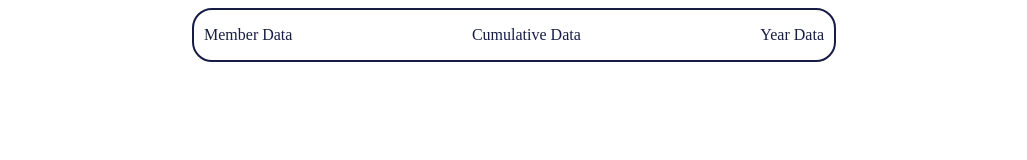
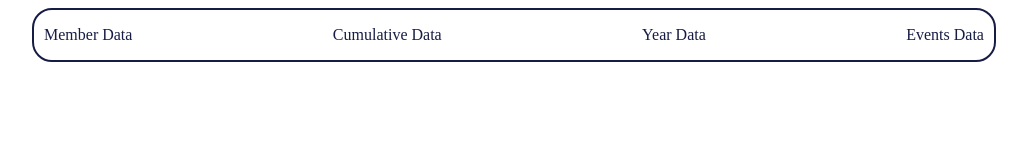
Before and after one commit to AxelGoetz/techsoc-visualization, a website: page index.html in a window 1280 px wide. Shown: the whole page, without its empty margins (134-1161 px from the left). Drawn offline with Linux system fonts and the light colour scheme; files that its build step writes are made by us from their sources.

Commit message:
Add another option

```diff
--- a/index.html
+++ b/index.html
@@ -12,6 +12,7 @@
           <li id="function1">Member Data</li>
           <li id="function2">Cumulative Data</li>
           <li id="function3">Year Data</li>
+          <li id="function4">Events Data</li>
         </ul>
       </div>
       <script src="dist/index.js"></script>
--- a/static/style.css
+++ b/static/style.css
@@ -5,7 +5,7 @@ html, body {
 
 .header {
   margin: 0 auto;
-  width: 50%;
+  width: 75%;
   height: 50px;
   border: 2px solid #171C44;
   border-radius: 20px;
```
